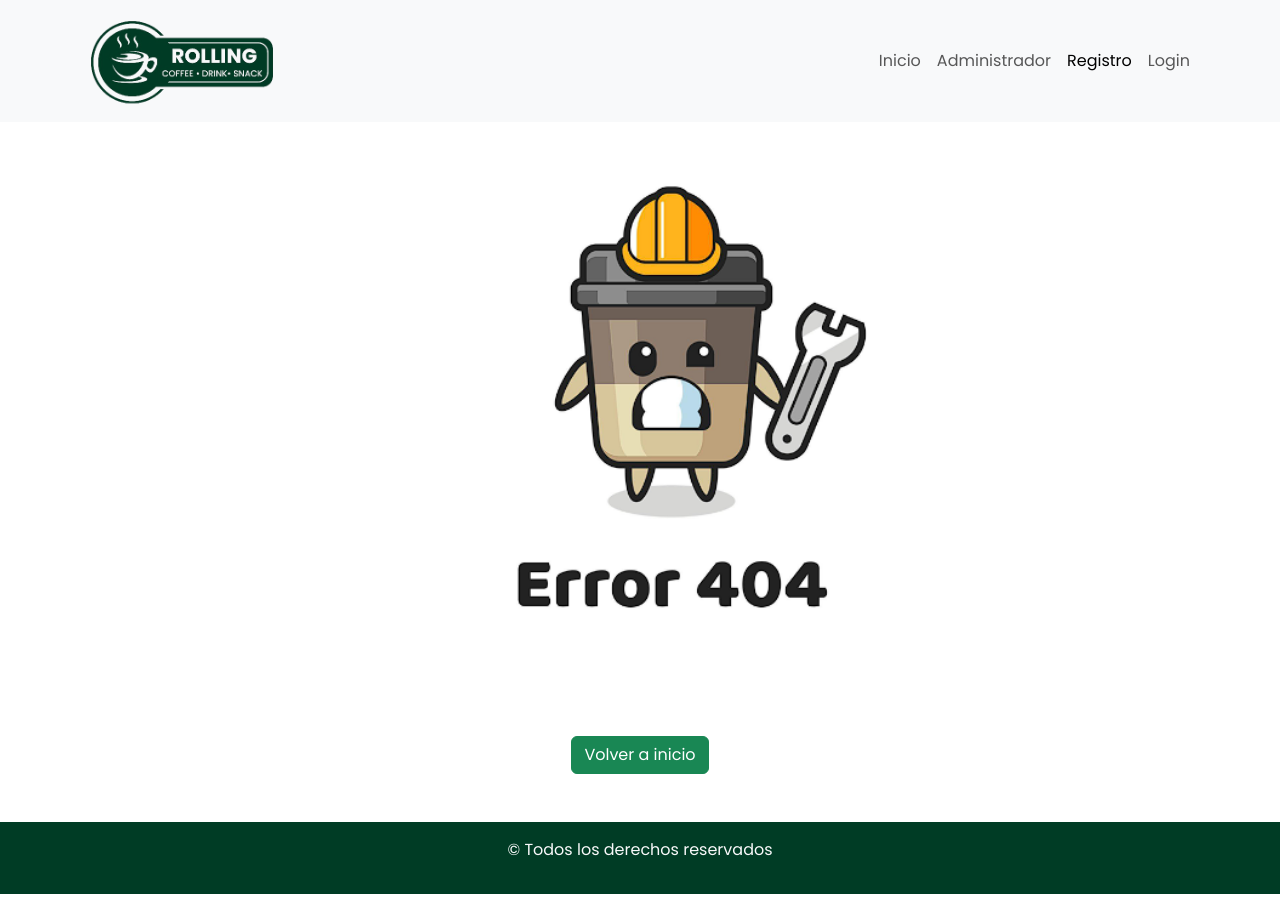
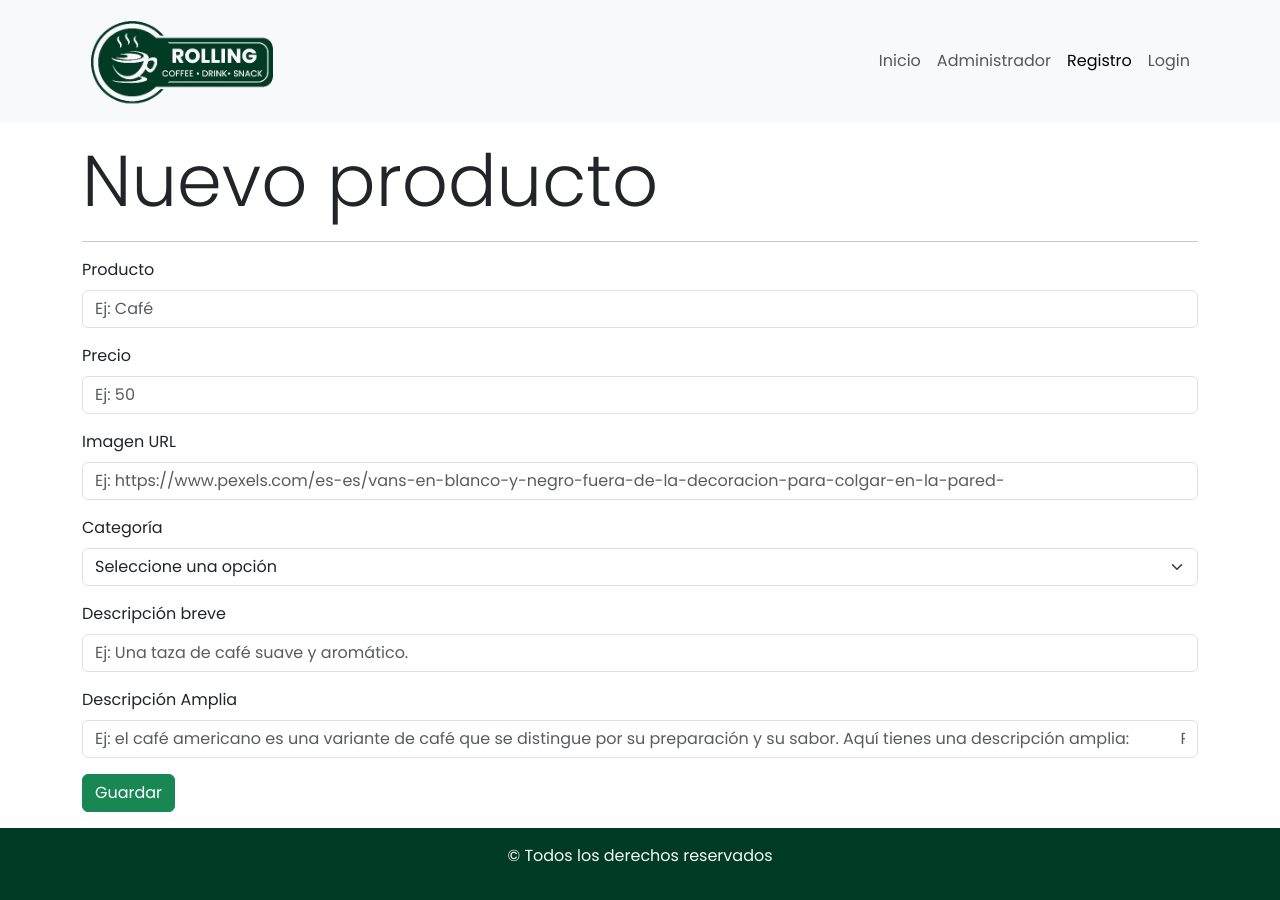
Before and after one commit to julianDev94/rollingCoffee, a React (Vite) app: page /registro in a window 1280 px wide. Built offline with nearby package versions, Linux system fonts and the light colour scheme.

Commit message:
agrego maquetado del componente de formulario producto

```diff
--- a/src/App.jsx
+++ b/src/App.jsx
@@ -1,4 +1,3 @@
-import "./App.css";
 import "bootstrap/dist/css/bootstrap.min.css";
 import Footer from "./components/common/Footer";
 import Menu from "./components/common/Menu";
@@ -6,6 +5,8 @@ import Administrador from "./components/pages/Administrador";
 import Error404 from "./components/pages/Error404";
 import Inicio from "./components/pages/Inicio";
 import { BrowserRouter, Route, Routes } from "react-router-dom";
+import FormularioProducto from "./components/pages/productos/FormularioProducto";
+import "./App.css";
 
 function App() {
   return (
@@ -14,6 +15,7 @@ function App() {
       <Routes>
          <Route exact path="/" element={<Inicio></Inicio>}/>
          <Route exact path="/administrador" element={<Administrador></Administrador>}/>
+         <Route exact path="/registro" element={<FormularioProducto></FormularioProducto>}></Route>
          <Route exact path="*" element={<Error404></Error404>}/>
       </Routes>
       <Footer />
--- /dev/null
+++ b/src/components/pages/productos/FormularioProducto.jsx
@@ -0,0 +1,59 @@
+import { Container, Form, Button } from "react-bootstrap";
+
+const FormularioProducto = () => {
+  return (
+    <Container className="my-3 seccionMain">
+      <h1 className="display-2">Nuevo producto</h1>
+      <hr />
+      <Form>
+        <Form.Group className="mb-3" controlId="formBasicProducto">
+          <Form.Label>Producto</Form.Label>
+          <Form.Control type="text" placeholder="Ej: Café" />
+        </Form.Group>
+
+        <Form.Group className="mb-3" controlId="formBasicPrecio">
+          <Form.Label>Precio</Form.Label>
+          <Form.Control type="number" placeholder="Ej: 50" />
+        </Form.Group>
+
+        <Form.Group className="mb-3" controlId="formBasicPassword">
+          <Form.Label>Imagen URL</Form.Label>
+          <Form.Control
+            type="url"
+            placeholder="Ej: https://www.pexels.com/es-es/vans-en-blanco-y-negro-fuera-de-la-decoracion-para-colgar-en-la-pared-"
+          />
+        </Form.Group>
+
+        <Form.Group className="mb-3" controlId="formBasicPassword">
+          <Form.Label>Categoría</Form.Label>
+          <Form.Select aria-label="Default select example">
+            <option>Seleccione una opción</option>
+            <option value="1">One</option>
+          </Form.Select>
+        </Form.Group>
+        <Form.Group className="mb-3" controlId="formBasicPassword">
+          <Form.Label>Descripción breve</Form.Label>
+          <Form.Control
+            type="text"
+            placeholder="Ej: Una taza de café suave y aromático."
+          />
+        </Form.Group>
+        <Form.Group className="mb-3" controlId="formBasicPassword">
+          <Form.Label>Descripción Amplia</Form.Label>
+          <Form.Control
+            type="text"
+            placeholder="Ej: el café americano es una variante de café que se distingue por su preparación y su sabor. Aquí tienes una descripción amplia:
+
+            Preparación:
+            El café americano se prepara diluyendo espresso con agua caliente. A diferencia del café expreso, que se extrae bajo presión, el café americano se obtiene agregando agua caliente al espresso, lo que resulta en una bebida más suave y menos concentrada."
+          />
+        </Form.Group>
+        <Button variant="success" type="submit">
+          Guardar
+        </Button>
+      </Form>
+    </Container>
+  );
+};
+
+export default FormularioProducto;
```
